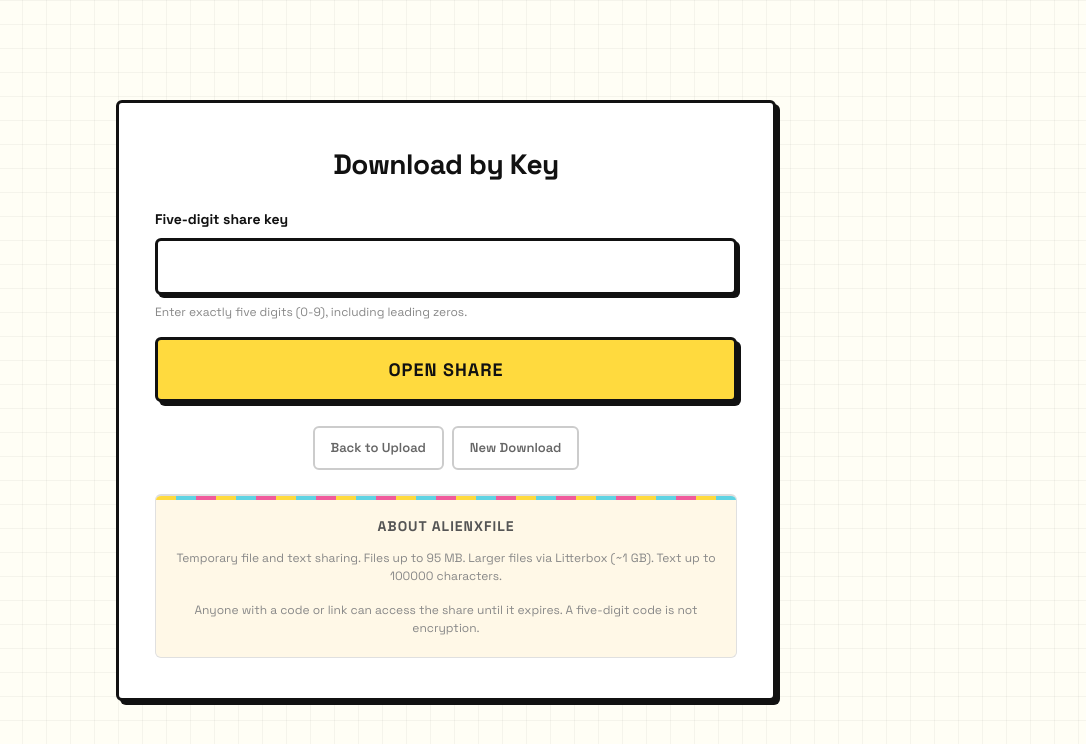
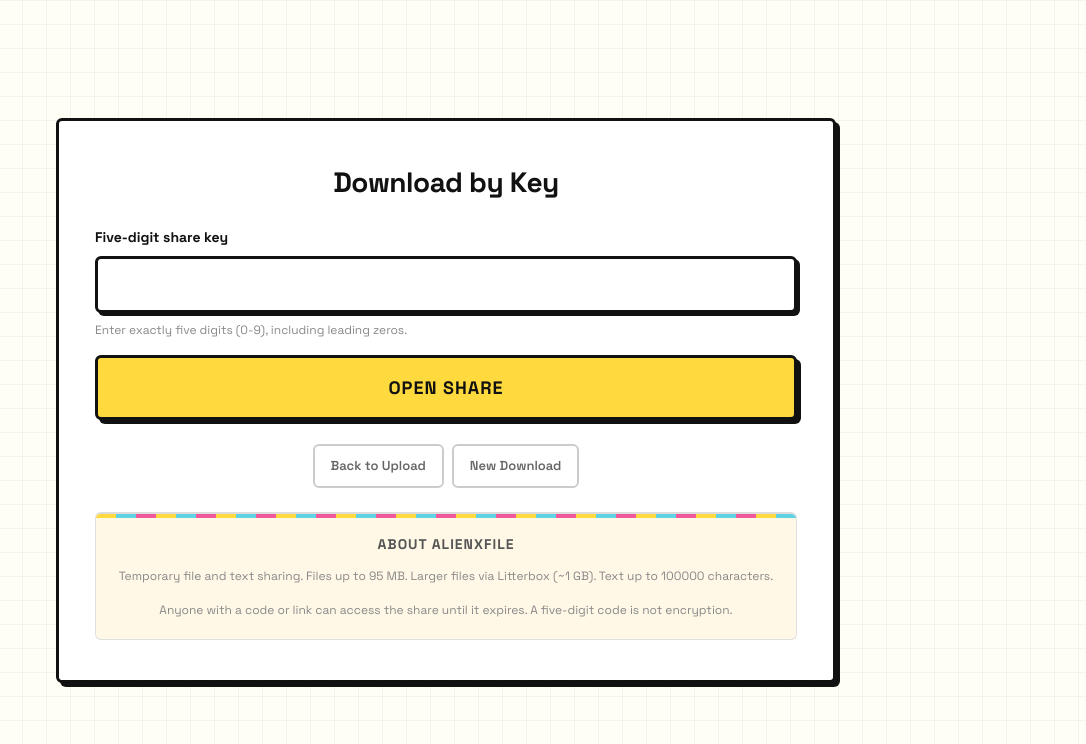
Before and after one commit to aryankahar31/AlienXFileV2, a Flask app: page /download in a window 1280 px wide. Shown: the top 744 px of the page, without its empty margins (194-1280 px from the left). Run offline with Flask 3, Linux system fonts and the light colour scheme; some libraries are stand-ins or nearby versions.

Commit message:
fix: folder filename wrapping character-by-character, widen download box
- Use overflow-wrap:anywhere + word-break:break-word on filename
- Widen download page box to 780px to match main card

```diff
--- a/static/style.css
+++ b/static/style.css
@@ -451,7 +451,7 @@ button[type="submit"]:active { transform: translate(2px, 2px); box-shadow: 1px 1
     padding: 10px 14px; border-bottom: 1px solid #eee; font-size: 14px;
 }
 .folder-file:last-child { border-bottom: 0; }
-.folder-file-name { font-weight: 600; overflow: anywhere; flex: 1; min-width: 0; margin-right: 12px; }
+.folder-file-name { font-weight: 600; overflow-wrap: anywhere; word-break: break-word; flex: 1 1 0; min-width: 0; margin-right: 12px; }
 .folder-file-size { color: #888; font-size: 13px; white-space: nowrap; flex-shrink: 0; }
 body.dark .folder-files { background: #0d1117; }
 body.dark .folder-file { border-bottom-color: #21262d; }
--- a/templates/download.html
+++ b/templates/download.html
@@ -10,7 +10,7 @@
     <link rel="stylesheet" href="{{ url_for('static', filename='style.css') }}">
     <style>
         .box {
-            width: 100%; min-width: 0; max-width: 660px;
+            width: 100%; min-width: 0; max-width: 780px;
             padding: 40px 36px; background: #fff;
             border: 3px solid #111; border-radius: 6px;
             box-shadow: 4px 4px 0 #111;
```
